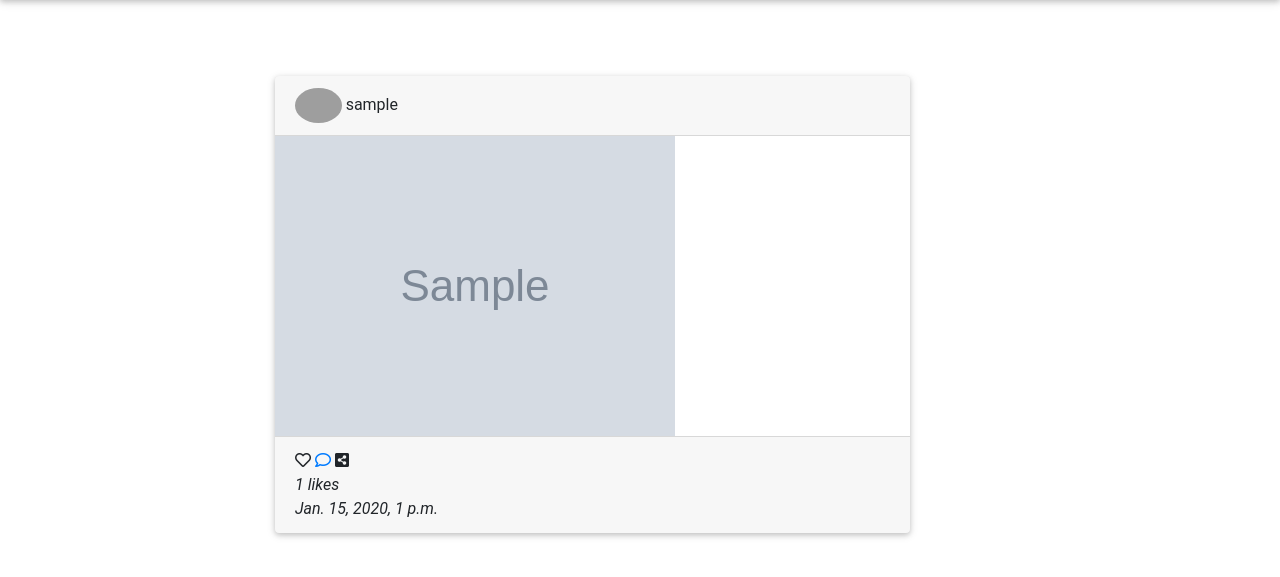
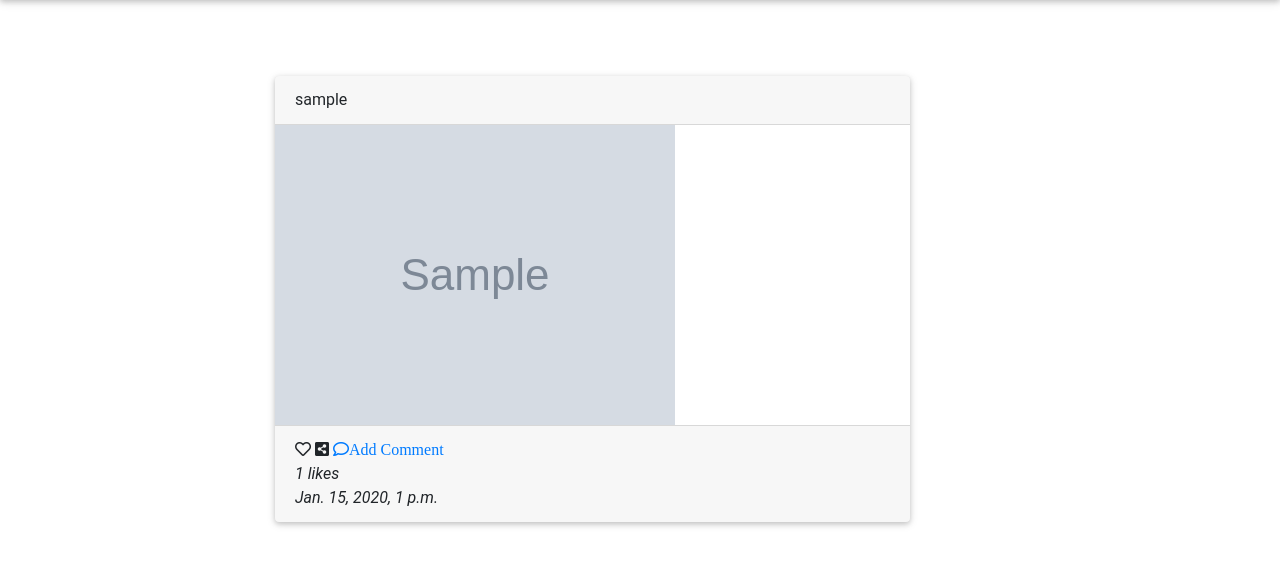
Before and after one commit to IJaccojwang/Igram, a Django app: page / in a window 1280 px wide. Shown: the part 56-633 px from the top of the page. Run offline with Django 3.2, Linux system fonts and the light colour scheme; a user stored in the database is signed in; tables that the repository leaves empty hold one stand-in row (values such as "Sample post"); grey boxes marked "Sample" are stand-in pictures; some libraries are stand-ins or nearby versions; grey boxes are pictures that could not be loaded.

Commit message:
Edit card in home and comment templates

```diff
--- a/photos/templates/comment.html
+++ b/photos/templates/comment.html
@@ -12,7 +12,6 @@
         {%for image in images%}
         <div class="card">
           <div class="card-header">
-            <img height="35px" src="https://mdbootstrap.com/img/Photos/Avatars/img%20%2810%29.jpg" class="rounded-circle" alt="avatar">
             <span>{{image.user}}</span>
           </div>
           <div class="card-">
--- a/photos/templates/home.html
+++ b/photos/templates/home.html
@@ -14,7 +14,6 @@
        {% for image in images %}
         <div class="card">
             <div class="card-header">
-             <img height="35px" src="https://mdbootstrap.com/img/Photos/Avatars/img%20%2810%29.jpg" class="rounded-circle" alt="avatar">
               <span>{{image.user}}</span>
             </div>
             <div class="card-">
@@ -27,8 +26,8 @@
             <div class="card-footer">
                 <div>
                     <i class="far fa-heart"></i>
-                    <a href="/image/comment/{{image.id}}"><i class="far fa-comment"></i></a>
                     <i class="fas fa-share-alt-square"></i>
+                    <a href="/image/comment/{{image.id}}"><i class="far fa-comment">Add Comment</i></a>
                 </div>
               <div>
                 <i>{{image.likes}} likes</i>
--- a/static/css/profile.css
+++ b/static/css/profile.css
@@ -19,14 +19,14 @@ Flexbox and floats are used as a fallback so that browsers which don't support g
 *::after {
     box-sizing: border-box;
 }
-
+/*
 body {
     font-family: "Open Sans", Arial, sans-serif;
     min-height: 100vh;
     background-color: #fafafa;
     color: #262626;
     padding-bottom: 3rem;
-}
+} */
 
 img {
     display: block;
```
